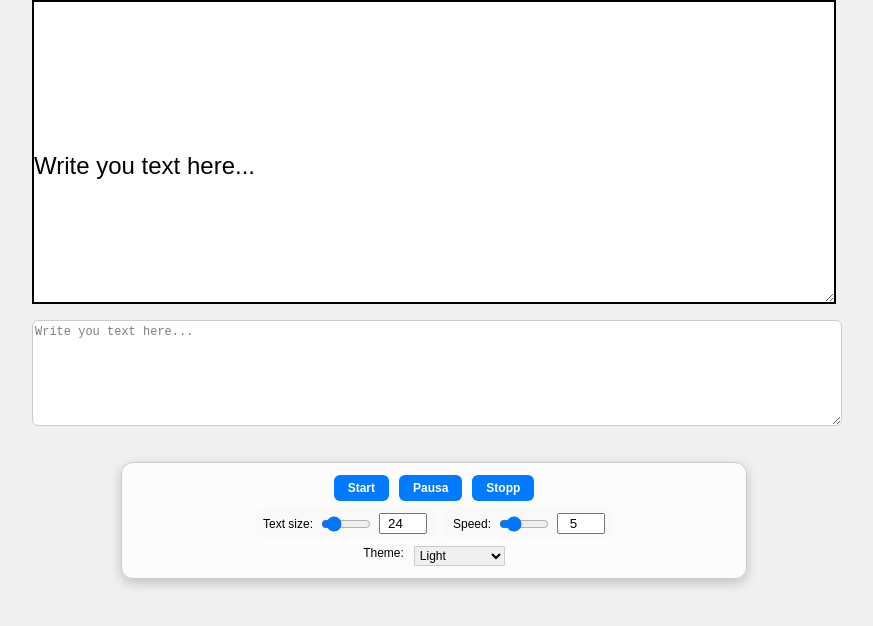
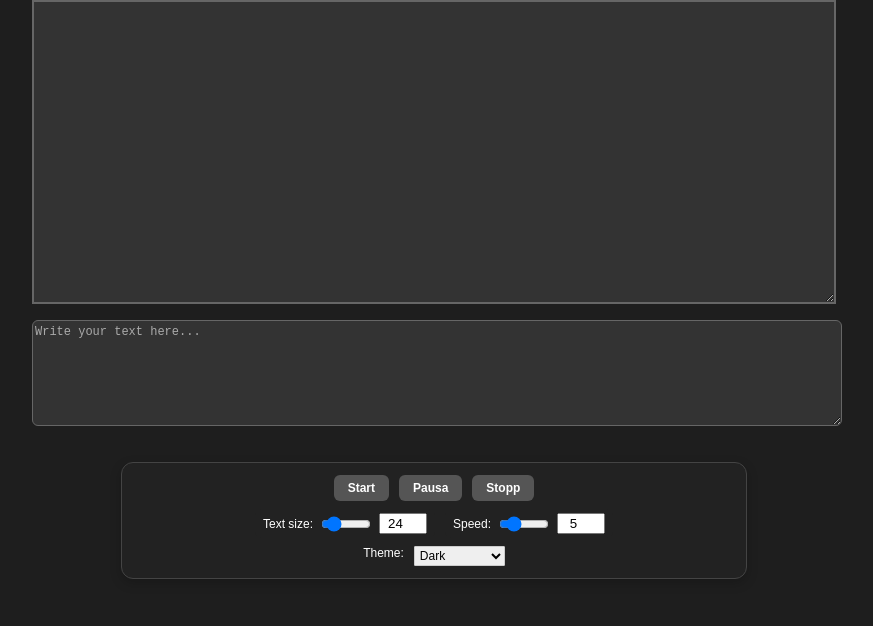
Before and after one commit to RobertAhlin/teleprompt-webapp, a plain HTML site: page index.html in a window 1280 px wide. Shown: the whole page, without its empty margins (206-1079 px from the left). Drawn offline with Linux system fonts and the light colour scheme.

Commit message:
Fixed prepopuladed text in text editor and display and set default theme to Dark

```diff
--- a/index.html
+++ b/index.html
@@ -13,7 +13,7 @@
             <div id="text"></div>
         </div>
 
-        <textarea id="editor">Write you text here...</textarea>
+        <textarea id="editor"></textarea>
         <div id="controls">
             <!-- Rad 1: Start, Pausa, Stopp -->
             <div class="control-row">
--- a/script.js
+++ b/script.js
@@ -17,6 +17,27 @@ let isScrolling = false;
 editor.addEventListener("input", function () {
     textElement.innerText = editor.value;
 });
+
+// Placeholder-textfunktion för editorn
+editor.addEventListener("focus", function () {
+    if (editor.value === "Write your text here...") {
+        editor.value = "";
+        editor.style.color = "#000"; // Normal textfärg
+    }
+});
+
+editor.addEventListener("blur", function () {
+    if (editor.value.trim() === "") {
+        editor.value = "Write your text here...";
+        editor.style.color = "#aaa"; // Gör placeholder-texten grå
+    }
+});
+
+// Initiera placeholder korrekt vid sidladdning
+if (editor.value.trim() === "") {
+    editor.value = "Write your text here...";
+    editor.style.color = "#aaa";
+}
 
 // Starta scrollning
 function startScroll() {
@@ -96,11 +117,13 @@ let savedTheme = localStorage.getItem("selectedTheme");
 if (savedTheme) {
     document.body.className = savedTheme;
     themeSelector.value = savedTheme;
+} else {
+    document.body.className = "dark";
+    themeSelector.value = "dark";
 }
 
 // Initiera värden
 adjustTextSize(textSizeSlider.value);
 adjustSpeed(speedSlider.value);
-textElement.innerText = editor.value;
 position = displayHeight.clientHeight / 2;
 textElement.style.transform = `translateY(${position}px)`;
--- a/styles.css
+++ b/styles.css
@@ -177,10 +177,10 @@ body {
 
 #text {
     position: relative;
-    white-space: normal; /* Gör att texten radbryts automatiskt */
-    word-wrap: break-word; /* Bryt ord vid behov */
-    overflow-wrap: break-word; /* Se till att långa ord också bryts */
-    width: 100%; /* Säkerställ att texten fyller displayens bredd */
+    white-space: normal;
+    word-wrap: break-word;
+    overflow-wrap: break-word;
+    width: 100%;
 }
 
 input[type="range"], input[type="number"] {
```
